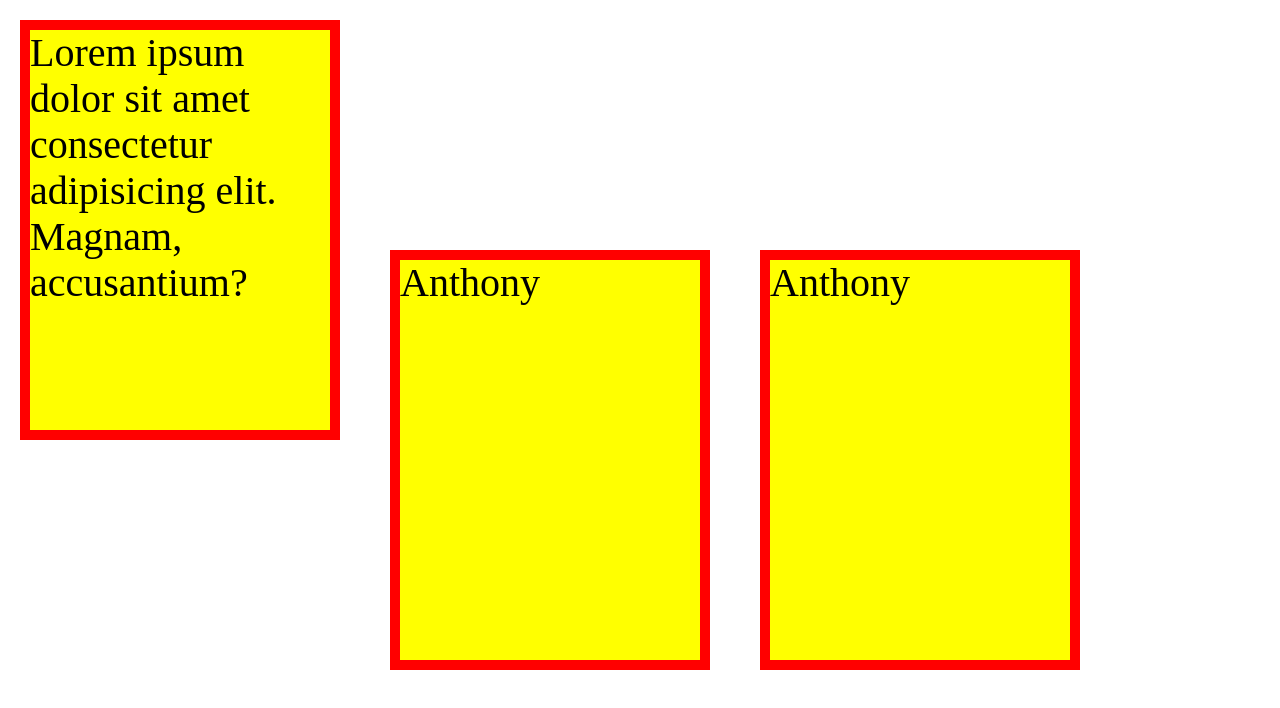
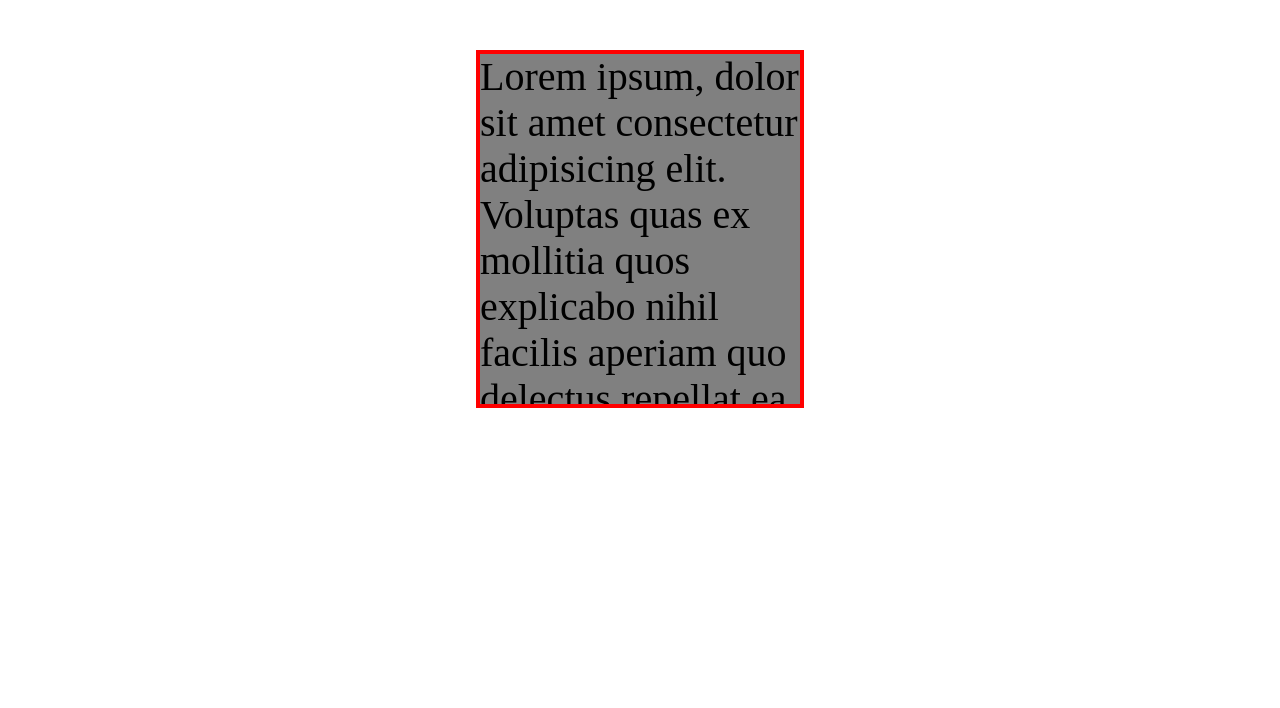
Before and after one commit to antho1810/CSS-2, a website: page index.html in a window 1280 px wide. Drawn offline with nearby package versions, Linux system fonts and the light colour scheme.

Commit message:
Overflow

```diff
--- a/index.html
+++ b/index.html
@@ -9,10 +9,27 @@
     <link rel="stylesheet" type="text/css" href="style.css" />
   </head>
   <body>
-
-    <b>Lorem ipsum dolor sit amet consectetur adipisicing elit. Magnam, accusantium?</b>
-    <b>Anthony</b>
-    <b>Anthony</b>
+    <div>
+      Lorem ipsum, dolor sit amet consectetur adipisicing elit. Voluptas quas ex
+      mollitia quos explicabo nihil facilis aperiam quo delectus repellat ea
+      ipsam nesciunt quam consequuntur doloribus saepe, minus tempore. Corporis
+      adipisci minima dolore illo nisi iure esse ratione odio eaque. Nemo nulla
+      voluptate maiores, nostrum dolorem doloribus, eius autem blanditiis atque
+      cumque pariatur quo velit possimus amet cupiditate necessitatibus
+      perspiciatis!    Lorem ipsum, dolor sit amet consectetur adipisicing elit. Voluptas quas ex
+      mollitia quos explicabo nihil facilis aperiam quo delectus repellat ea
+      ipsam nesciunt quam consequuntur doloribus saepe, minus tempore. Corporis
+      adipisci minima dolore illo nisi iure esse ratione odio eaque. Nemo nulla
+      voluptate maiores, nostrum dolorem doloribus, eius autem blanditiis atque
+      cumque pariatur quo velit possimus amet cupiditate necessitatibus
+      perspiciatis!    Lorem ipsum, dolor sit amet consectetur adipisicing elit. Voluptas quas ex
+      mollitia quos explicabo nihil facilis aperiam quo delectus repellat ea
+      ipsam nesciunt quam consequuntur doloribus saepe, minus tempore. Corporis
+      adipisci minima dolore illo nisi iure esse ratione odio eaque. Nemo nulla
+      voluptate maiores, nostrum dolorem doloribus, eius autem blanditiis atque
+      cumque pariatur quo velit possimus amet cupiditate necessitatibus
+      perspiciatis!
+    </div>
 
     <!-- <h1 class="Rey">Titulo</h1>
     <h2>Soy ThonyRomero</h2>
--- a/style.css
+++ b/style.css
@@ -6,7 +6,26 @@
   margin: 0px;
 }
 
-b{
+div{
+  margin: auto;
+  margin-top: 50px;
+  width: 320px;
+  height: 350px;
+  border: 4px solid red;
+  background: gray;
+  overflow: scroll;
+  /* overflow-y: auto; */
+  overflow-x: hidden;
+}
+/* opacity: le da y/o le quita opacida una etiqueta */
+/* hidden es para ocultar una atributo, por ejemplo overflow-x: hidden */
+
+/* Overflow(buffer):
+--> visible: el texto que sobresale de la caja deja que sea visible
+--> auto: detecta si es necesario, el texto es largo y sobre salga de la caja, lo que hace es meterlo en la caja y ponerle un scroll
+--> scroll: mete el texto en la caja y le pone un scroll*/
+
+/* b{
   width: 150px;
   height: 150px;
   margin: 20px;
@@ -14,9 +33,9 @@ b{
   background: yellow;
   height: 400px;
   width: 300px;
-  /* display: block; */
+  // display: block;
   display: inline-block;
-}
+} */
 
 /* position fixed: queda en la pantalla y se mueve con el scroll. Se veria bien en un navbar */
 /* position sticky: queda fijo en la pantalla y conserva su espacio. Igual queda fijo como absolute
@@ -277,7 +296,7 @@ necesita poner en el hijo, un z-index inferior a cero o un numero un negativo*/
 /* Display:
 --> Block: se le puede poner en altura y ancho
 --> Inline: se puede utilizar para texto, no hace
-caso a las mededias
+caso a las mededias. la etiqueda b tiene por defecto el display inline
 --> Inline-block: se pone en linea y
 se le puede poner altura y ancho
 --> Flex
```
